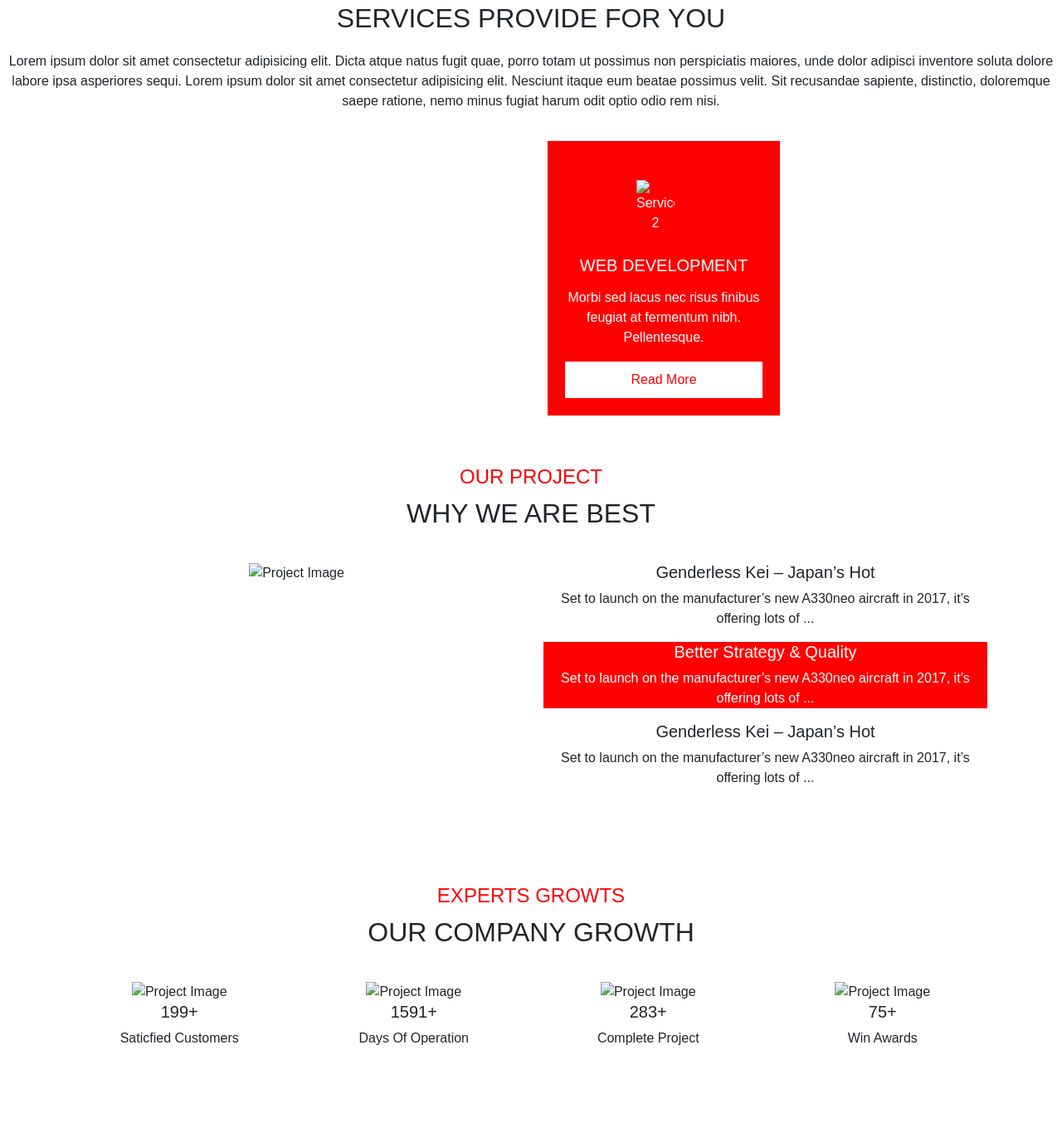
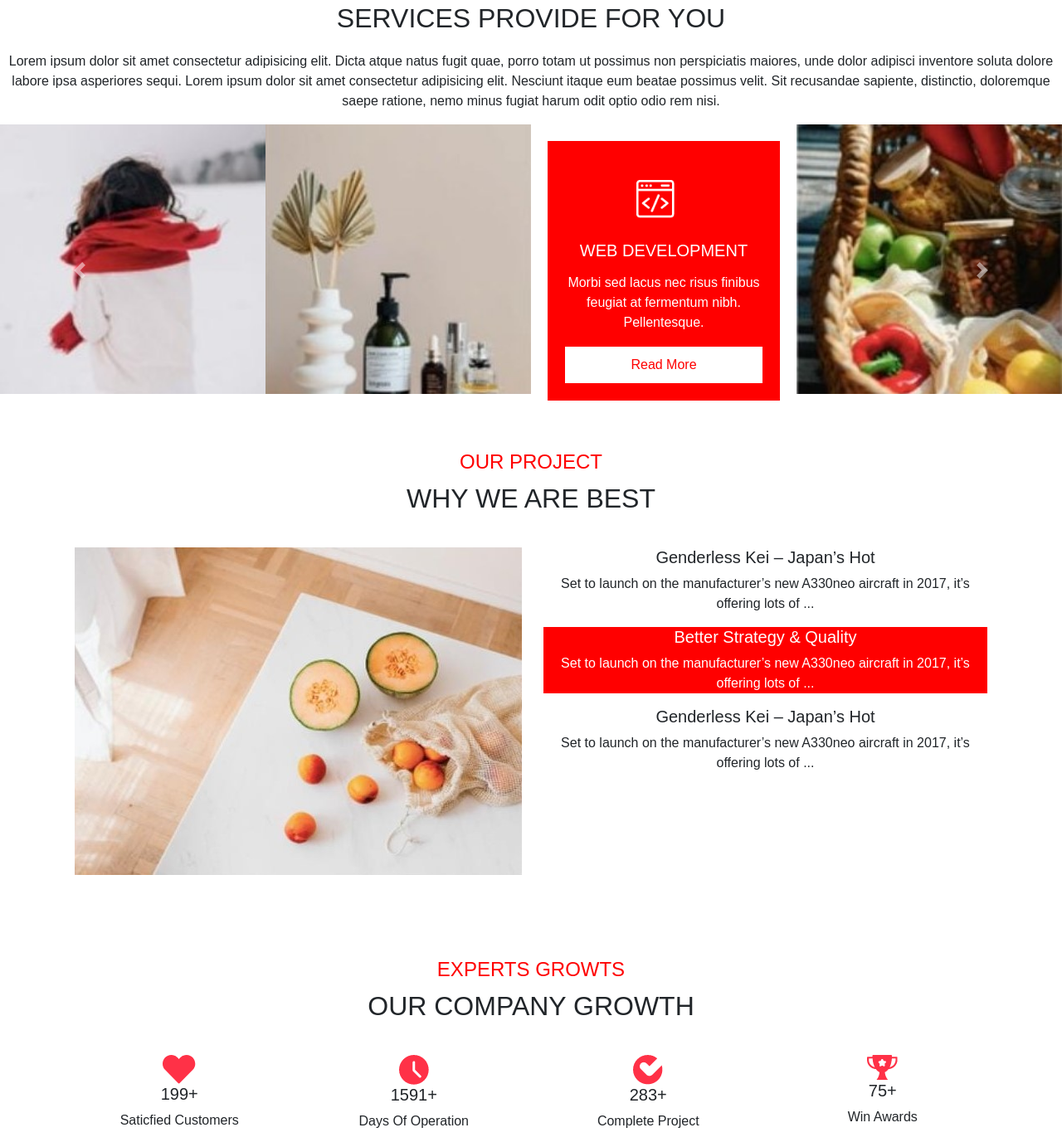
Before and after one commit to Sangamkumarjha/FyleAssienment, a plain HTML site: page index.html in a window 1280 px wide. Shown: the part 941-2324 px from the top of the page at 83% size. Drawn offline with nearby package versions, Linux system fonts and the light colour scheme; the site is published under a folder, as on GitHub Pages, so addresses that start at the root find nothing.

Commit message:
correct the images view commit

```diff
--- a/index.html
+++ b/index.html
@@ -186,18 +186,18 @@
             </ol>
             <div class="carousel-inner">
                 <div class="carousel-item active">
-                    <div class="carousel-image" style="background-image: url('/image/Flyle1Image.jpg');"></div>
-                    <div class="carousel-image" style="background-image: url('/image/Flyle2Image.jpg');"></div>
+                    <div class="carousel-image" style="background-image: url('image/Flyle1Image.jpg');"></div>
+                    <div class="carousel-image" style="background-image: url('image/Flyle2Image.jpg');"></div>
                     <div class="col-md-3 service-item h-80">
                         <div class="service-text">
-                            <img src="/image/code.png" alt="Service 2">
+                            <img src="image/code.png" alt="Service 2">
 
                             <h5>WEB DEVELOPMENT</h5>
                             <p>Morbi sed lacus nec risus finibus feugiat at fermentum nibh. Pellentesque.</p>
                             <button class="btn-read-more" onclick="window.open('https:fylehq.com', '_blank')">Read More</button>
                         </div>
                     </div>
-                    <div class="carousel-image" style="background-image: url('/image/Flyle3Image.jpg');"></div>
+                    <div class="carousel-image" style="background-image: url('image/Flyle3Image.jpg');"></div>
                 </div>
                 <a class="carousel-control-prev" href="#carouselExampleIndicators" role="button" data-slide="prev">
                     <span class="carousel-control-prev-icon" aria-hidden="true"></span>
@@ -216,19 +216,19 @@
             <div class="container">
                 <div class="row">
                     <div class="col-md-6 project-item" id="image-container">
-                        <img src="/image/Fly$Image.jpg" alt="Project Image" id="main-image">
+                        <img src="image/Fly$Image.jpg" alt="Project Image" id="main-image">
                     </div>
                     <div class="col-md-6 project-item">
                         <div class="project-text">
-                            <div class="clickable" data-image="/image/Fly$Image.jpg">
+                            <div class="clickable" data-image="image/Fly$Image.jpg">
                                 <h5>Genderless Kei – Japan’s Hot</h5>
                                 <p>Set to launch on the manufacturer’s new A330neo aircraft in 2017, it’s offering lots of ...</p>
                             </div>
-                            <div class="clickable" data-image="/image/Flyle3Image.jpg" style="background-color: red; color: white;">
+                            <div class="clickable" data-image="image/Flyle3Image.jpg" style="background-color: red; color: white;">
                                 <h5>Better Strategy & Quality</h5>
                                 <p>Set to launch on the manufacturer’s new A330neo aircraft in 2017, it’s offering lots of ...</p>
                             </div>
-                            <div class="clickable" data-image="/image/Flyle2Image.jpg">
+                            <div class="clickable" data-image="image/Flyle2Image.jpg">
                                 <h5>Genderless Kei – Japan’s Hot</h5>
                                 <p>Set to launch on the manufacturer’s new A330neo aircraft in 2017, it’s offering lots of ...</p>
                             </div>
@@ -246,14 +246,14 @@
                 <div class="row">
                     <div class="col-md-3 growth-item">
                         <div class="growth-text">
-                            <img src="/image/Heart.png" alt="Project Image" id="main-image">
+                            <img src="image/Heart.png" alt="Project Image" id="main-image">
                             <h5>199+</h5>
                             <p>Saticfied Customers</p>
                         </div>
                     </div>
                     <div class="col-md-3 growth-item">
                         <div class="growth-text">
-                            <img src="/image/Time.png" alt="Project Image" id="main-image">
+                            <img src="image/Time.png" alt="Project Image" id="main-image">
 
                             <h5>1591+</h5>
                             <p>Days Of Operation</p>
@@ -261,7 +261,7 @@
                     </div>
                     <div class="col-md-3 growth-item">
                         <div class="growth-text">
-                            <img src="/image/check.png" alt="Project Image" id="main-image">
+                            <img src="image/check.png" alt="Project Image" id="main-image">
 
                             <h5>283+</h5>
                             <p>Complete Project</p>
@@ -269,7 +269,7 @@
                     </div>
                     <div class="col-md-3 growth-item">
                         <div class="growth-text">
-                            <img src="/image/Winner.png" alt="Project Image" id="main-image">
+                            <img src="image/Winner.png" alt="Project Image" id="main-image">
 
                             <h5>75+</h5>
                             <p>Win Awards</p>
@@ -290,7 +290,7 @@
                         </button>
                     </div>
                     <div class="modal-body">
-                        <form action="https://getform.io/f/navvxmwa" method="POST >
+                        <form action="https://getform.io/f/navvxmwa" method="POST" id="contactForm" >
                             <div class="form-group">
 
                                 <input placeholder="Work Email*" type="email" class="form-control" id="workEmail" required>
```
